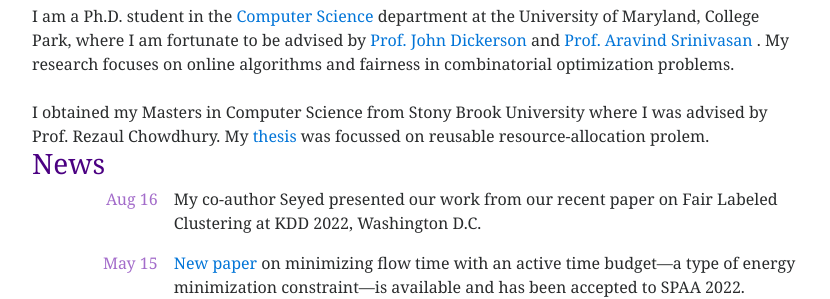
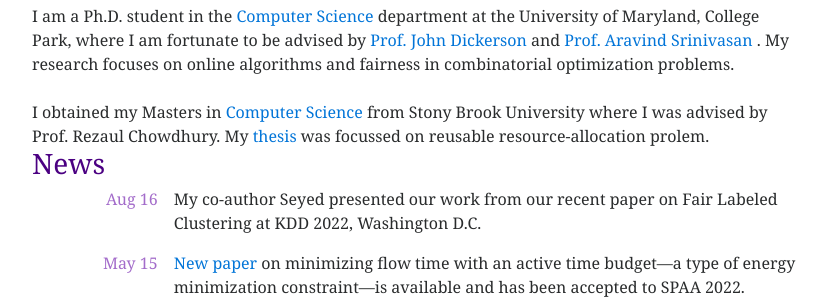
Before and after one commit to trinity24/trinity24.github.io, a Jekyll site: the page built from index.html, in a window 1280 px wide. Shown: the part 272-571 px from the top of the page, without its empty margins (223-1053 px from the left). Built offline with Jekyll 4.4.1, drawn with Linux system fonts in a browser that asks for light colours; some of the changed lines change nothing that is shown.

Commit message:
added some text to about

```diff
--- a/index.html
+++ b/index.html
@@ -25,7 +25,7 @@
     Computer Science </a> department  at the University of Maryland, College Park, where I am fortunate to be advised by <a href="http://jpdickerson.com/"> Prof. John Dickerson </a> and <a href="https://www.cs.umd.edu/~srin/"> Prof. Aravind Srinivasan </a>. My research focuses on online algorithms and fairness in combinatorial optimization problems.
     <br>
     <br>
-    </a> I obtained my Masters in Computer Science from Stony Brook University where I was advised by Prof. Rezaul Chowdhury. My  <a href="https://www.proquest.com/docview/2321010389?pq-origsite=gscholar&fromopenview=true"> thesis </a> was focussed on reusable resource-allocation prolem.
+    </a> I obtained my Masters in <a href="https://www.cs.stonybrook.edu/"> Computer Science </a> from Stony Brook University where I was advised by Prof. Rezaul Chowdhury. My  <a href="https://www.proquest.com/docview/2321010389?pq-origsite=gscholar&fromopenview=true"> thesis </a> was focussed on reusable resource-allocation prolem.
 
 <h3 style="color:Indigo;">News</h3>
 
```
